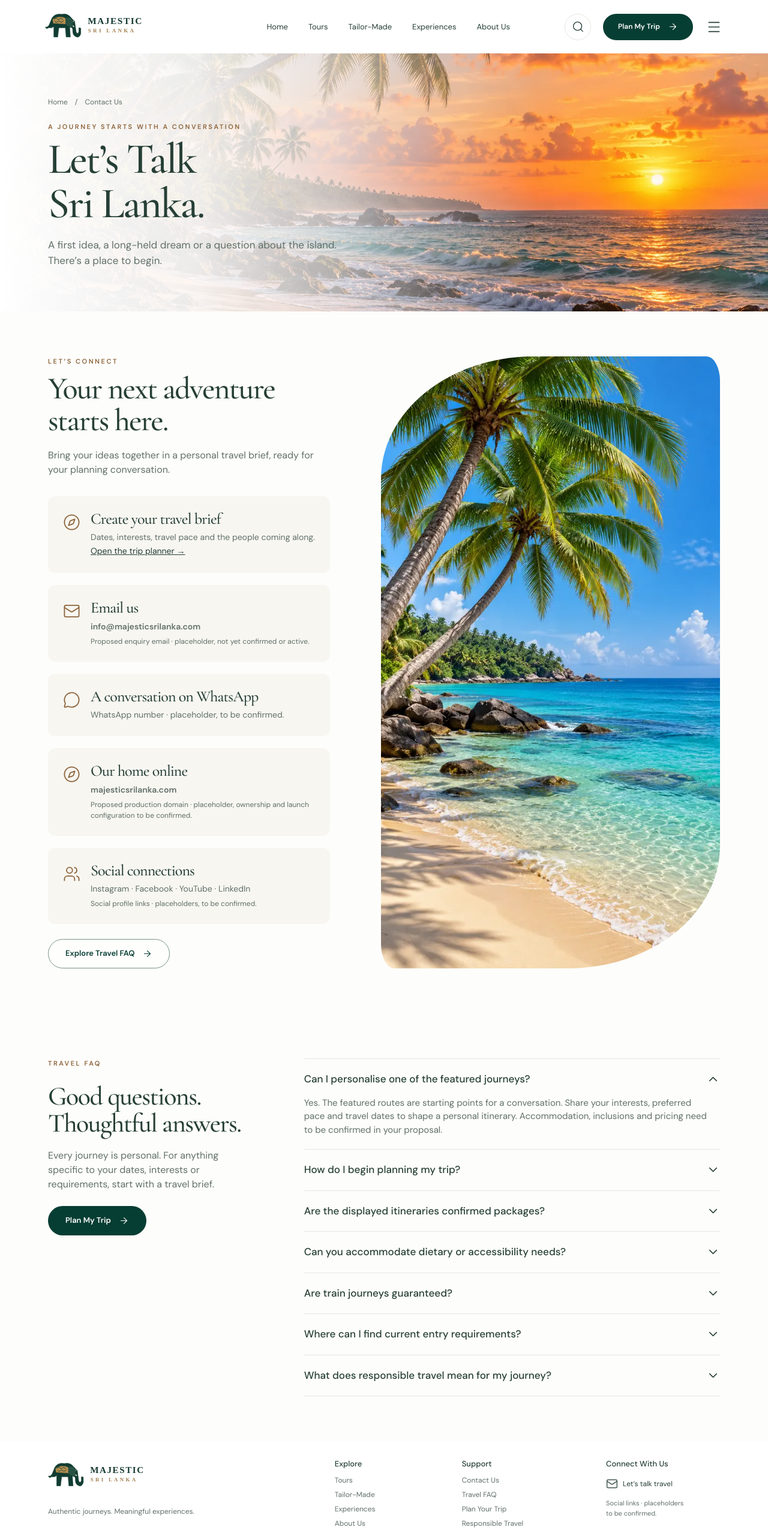
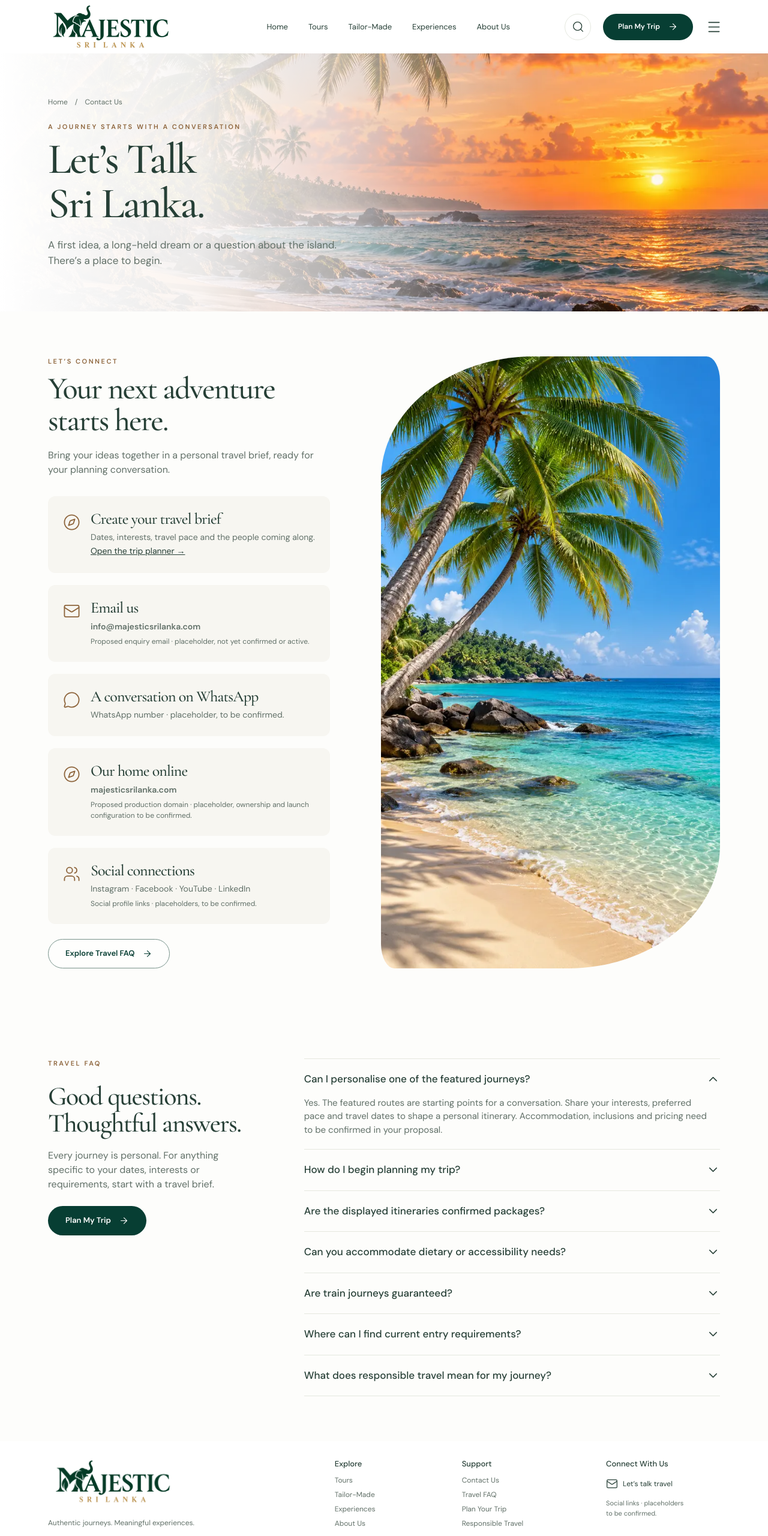
Before and after one commit to rizad-mohamed/Majestic-SriLanka, an Astro site: page /contact-us in a window 1280 px wide. Shown: the top 2560 px of the page at 60% size. Built offline with nearby package versions, Linux system fonts and the light colour scheme; Astro itself is replaced by a stand-in of ours; a web font is replaced by a local one.

Commit message:
Use supplied Majestic Sri Lanka logo across the site (#1)
* Replace header and footer with supplied Majestic Sri Lanka logo

* Optimize supplied logo delivery for mobile performance

```diff
--- a/package.json
+++ b/package.json
@@ -18,6 +18,7 @@
     "test:seo": "node scripts/validate-build.mjs",
     "test:lighthouse": "node scripts/lighthouse.mjs",
     "assets:prepare": "node scripts/prepare-assets.mjs",
+    "assets:logo": "node scripts/prepare-logo.mjs",
     "assets:archive": "node scripts/archive-assets.mjs"
   },
   "dependencies": {
--- a/src/components/Footer.astro
+++ b/src/components/Footer.astro
@@ -4,7 +4,7 @@ import Icon from './Icon.astro';
 ---
 <footer class="site-footer">
   <div class="container footer-grid">
-    <div class="footer-brand"><a href="/" aria-label="Majestic Sri Lanka home"><img src="/assets/majestic-sri-lanka/branding/logo.svg" alt="Majestic Sri Lanka" width="218" height="62" loading="lazy" /></a><p>{brand.tagline}</p></div>
+    <div class="footer-brand"><a href="/" aria-label="Majestic Sri Lanka home"><img src="/assets/majestic-sri-lanka/branding/logo.webp" alt="Majestic Sri Lanka" width="218" height="78" loading="lazy" /></a><p>{brand.tagline}</p></div>
     <nav aria-label="Explore"><h2>Explore</h2><a href="/tours/">Tours</a><a href="/tailor-made/">Tailor-Made</a><a href="/experiences/">Experiences</a><a href="/about-us/">About Us</a></nav>
     <nav aria-label="Support"><h2>Support</h2><a href="/contact-us/">Contact Us</a><a href="/contact-us/#travel-faq">Travel FAQ</a><a href="/plan-your-trip/">Plan Your Trip</a><a href="/about-us/#responsible-travel">Responsible Travel</a></nav>
     <div class="footer-connect"><h2>Connect With Us</h2><a href="/contact-us/" class="footer-contact"><Icon name="mail" size={20} /> Let’s talk travel</a><p class="small">Social links · placeholders<br />to be confirmed.</p></div>
--- a/src/components/Header.astro
+++ b/src/components/Header.astro
@@ -7,7 +7,7 @@ const current = Astro.url.pathname;
 <a class="skip-link" href="#main">Skip to content</a>
 <header class="site-header">
   <div class="header-inner">
-    <a class="brand" href="/" aria-label="Majestic Sri Lanka home"><img src="/assets/majestic-sri-lanka/branding/logo.svg" alt="Majestic Sri Lanka" width="218" height="62" /></a>
+    <a class="brand" href="/" aria-label="Majestic Sri Lanka home"><img src="/assets/majestic-sri-lanka/branding/logo.webp" alt="Majestic Sri Lanka" width="218" height="78" /></a>
     <nav class="desktop-nav" aria-label="Main navigation">{navigation.map(item => <a href={item.href} aria-current={current === item.href ? 'page' : undefined}>{item.label}</a>)}</nav>
     <div class="header-actions">
       <button class="icon-button search-trigger" data-dialog="search-dialog" aria-label="Search journeys"><Icon name="search" size={21} /></button>
--- a/src/styles/global.css
+++ b/src/styles/global.css
@@ -279,7 +279,14 @@ main:focus {
 }
 .brand img {
   width: 218px;
-  height: 62px;
+  height: auto;
+}
+/* Frame the supplied square artwork without stretching it or showing its large transparent margins. */
+.brand img,
+.footer-brand img {
+  aspect-ratio: 2.8;
+  object-fit: cover;
+  object-position: 50% 52%;
 }
 .desktop-nav {
   display: flex;
```
Also changed, not shown: docs/image-asset-manifest.md (+4 -2 lines), scripts/prepare-logo.mjs (added, +8 -0 lines), assets/source/majestic-logo.png (added), public/assets/majestic-sri-lanka/branding/logo.webp (added).
